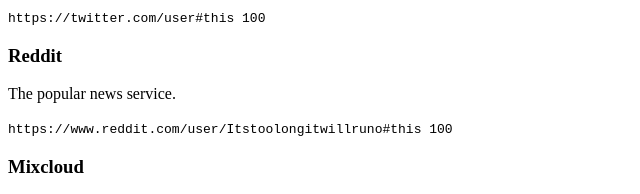
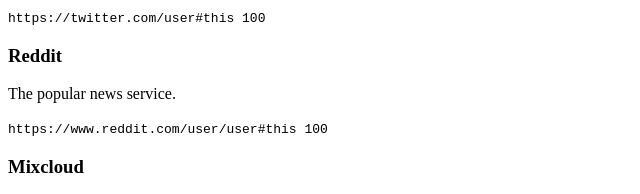
Before and after one commit to solidpayorg/webledgers, a website: page index.html in a window 1280 px wide. Shown: the part 1740-1934 px from the top of the page, without its empty margins (0-640 px from the left). Drawn offline with Linux system fonts and the light colour scheme.

Commit message:
make generic user

```diff
--- a/index.html
+++ b/index.html
@@ -333,7 +333,7 @@
     </p>
 
     <code>
-      https://www.reddit.com/user/Itstoolongitwillruno#this 100
+      https://www.reddit.com/user/user#this 100
     </code>
 
     <h3>Mixcloud</h3>
```
